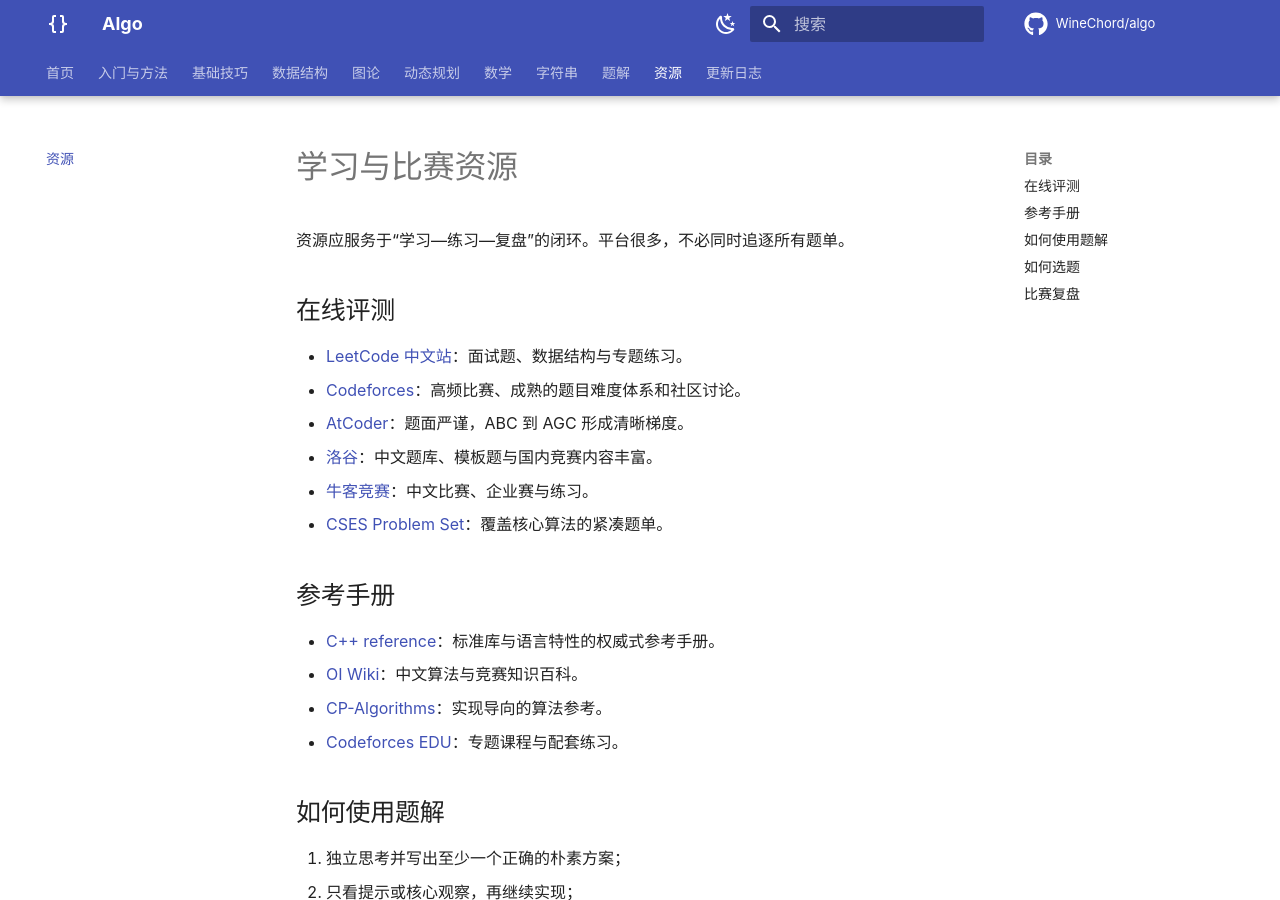
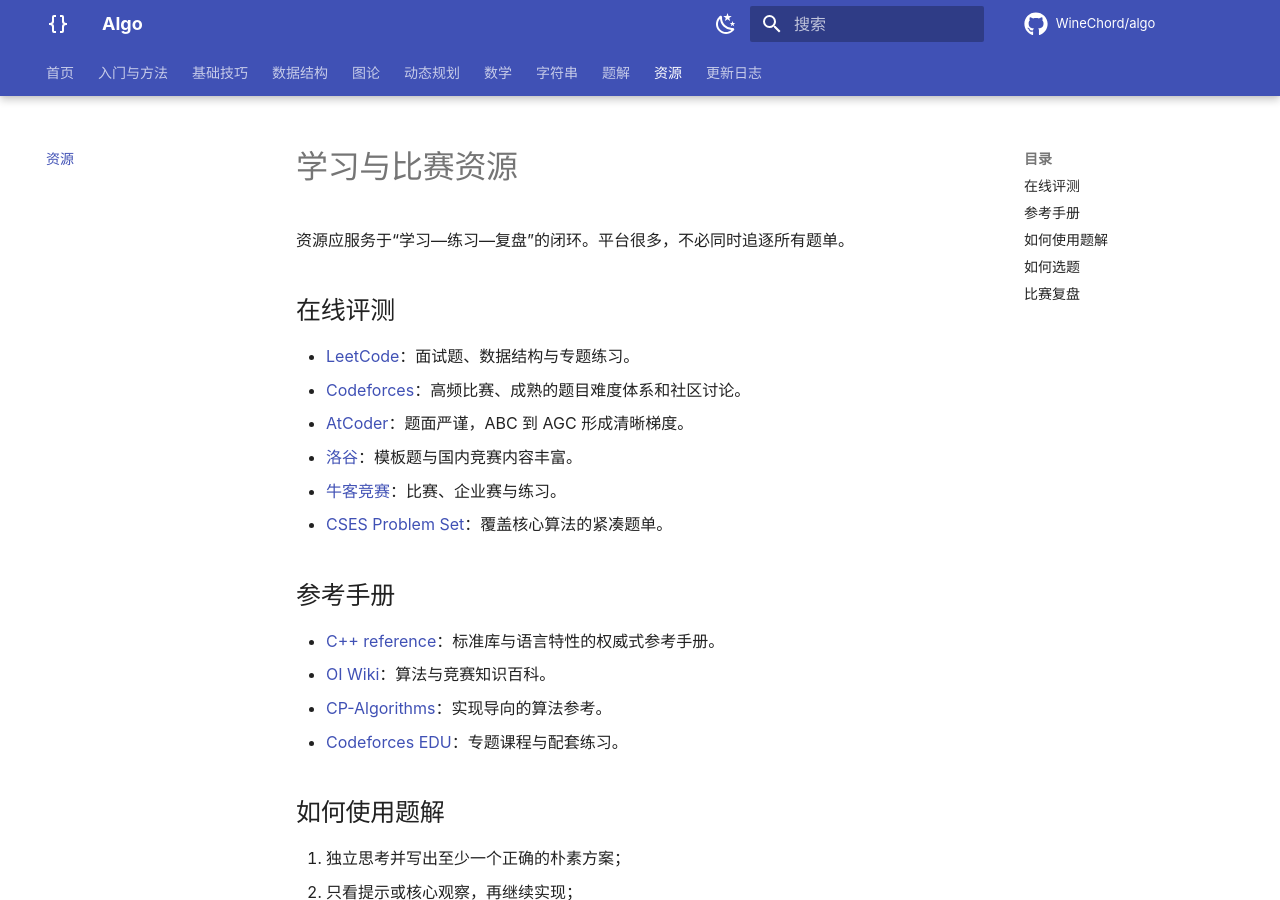
Before and after one commit to WineChord/algo, an MkDocs documentation site: the page built from docs/resources.md, in a window 1280 px wide and 900 px high. Built offline with MkDocs 1.6.1 and Material for MkDocs 9.7.7, drawn with Linux system fonts in a browser that asks for light colours; comment, search, counter and statistics services are not loaded.

Commit message:
refine public metadata

```diff
--- a/docs/resources.md
+++ b/docs/resources.md
@@ -4,17 +4,17 @@
 
 ## 在线评测
 
-- [LeetCode 中文站](https://leetcode.cn/)：面试题、数据结构与专题练习。
+- [LeetCode](https://leetcode.cn/)：面试题、数据结构与专题练习。
 - [Codeforces](https://codeforces.com/)：高频比赛、成熟的题目难度体系和社区讨论。
 - [AtCoder](https://atcoder.jp/)：题面严谨，ABC 到 AGC 形成清晰梯度。
-- [洛谷](https://www.luogu.com.cn/)：中文题库、模板题与国内竞赛内容丰富。
-- [牛客竞赛](https://ac.nowcoder.com/)：中文比赛、企业赛与练习。
+- [洛谷](https://www.luogu.com.cn/)：模板题与国内竞赛内容丰富。
+- [牛客竞赛](https://ac.nowcoder.com/)：比赛、企业赛与练习。
 - [CSES Problem Set](https://cses.fi/problemset/)：覆盖核心算法的紧凑题单。
 
 ## 参考手册
 
 - [C++ reference](https://en.cppreference.com/w/)：标准库与语言特性的权威式参考手册。
-- [OI Wiki](https://oi-wiki.org/)：中文算法与竞赛知识百科。
+- [OI Wiki](https://oi-wiki.org/)：算法与竞赛知识百科。
 - [CP-Algorithms](https://cp-algorithms.com/)：实现导向的算法参考。
 - [Codeforces EDU](https://codeforces.com/edu/courses)：专题课程与配套练习。
 
--- a/mkdocs.yml
+++ b/mkdocs.yml
@@ -1,5 +1,5 @@
 site_name: Algo
-site_description: 中文算法竞赛与题解知识库：从朴素思路到最优解
+site_description: 算法竞赛与题解知识库：从朴素思路到最优解
 site_author: WineChord
 site_url: https://www.wineandchord.com/algo/
 repo_name: WineChord/algo
```
Also changed, not shown: README.md (+1 -1 lines), docs/changelog.md (+1 -1 lines), docs/problems/index.md (+1 -1 lines).
